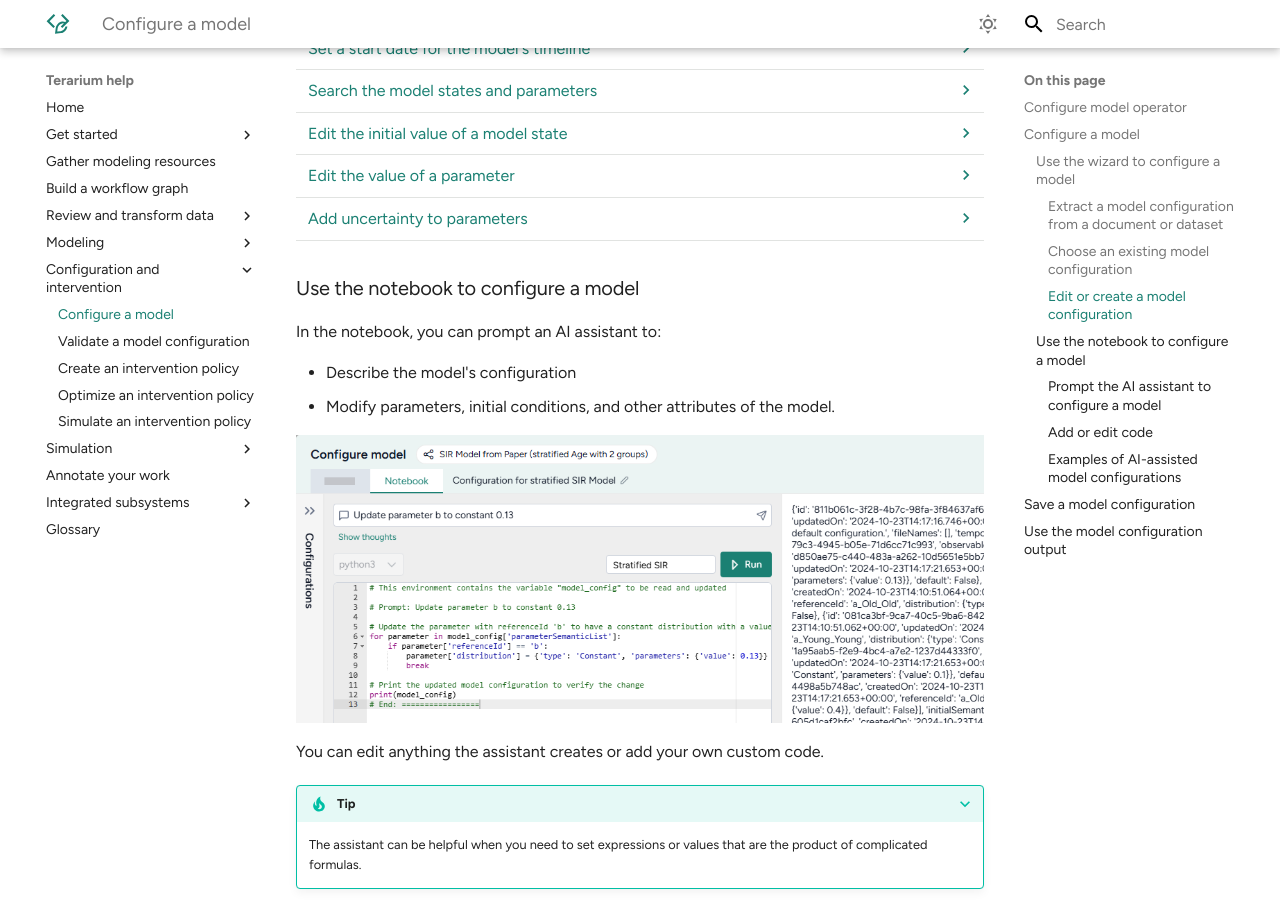
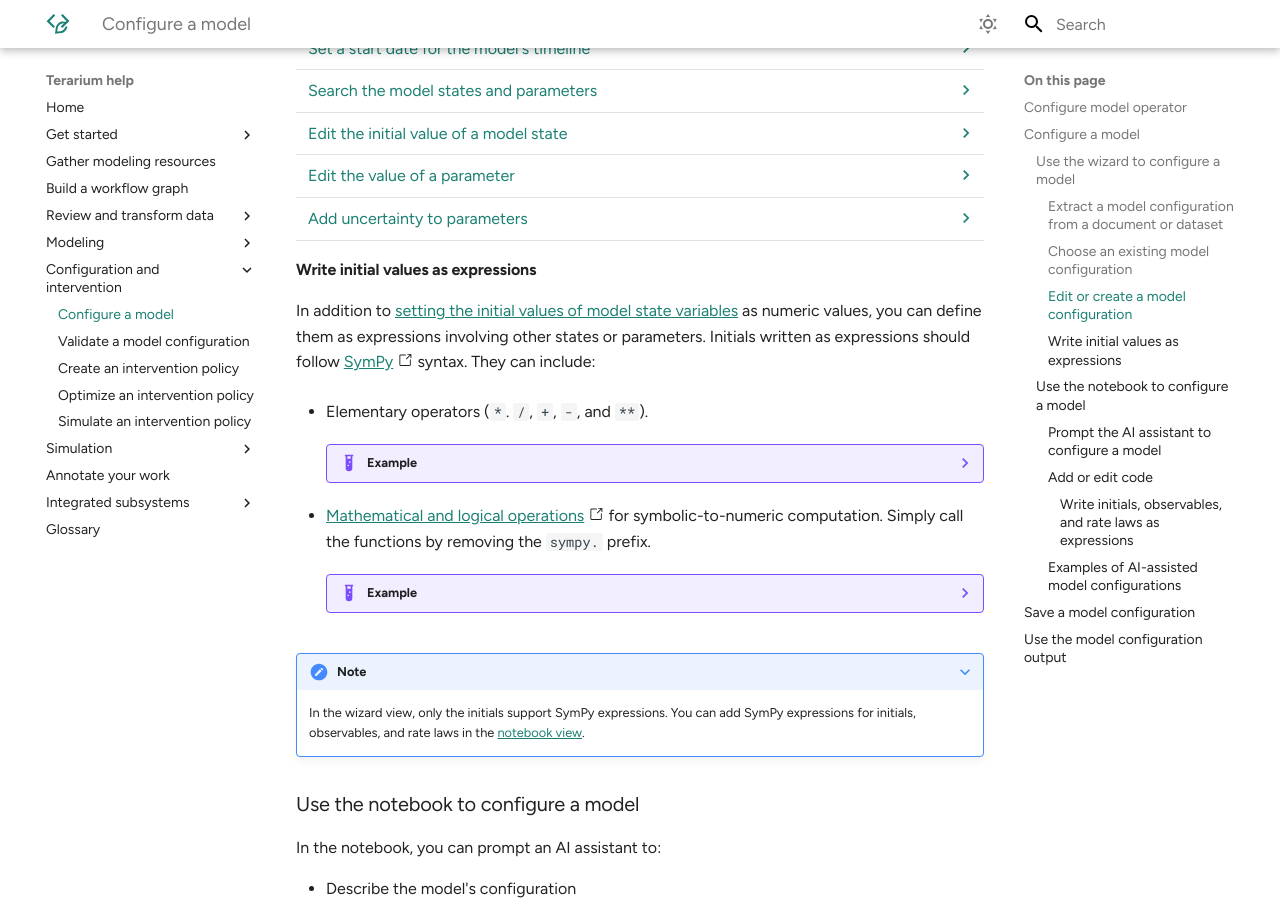
Before and after one commit to DARPA-ASKEM/terarium-docs, an MkDocs documentation site: the page built from docs/config-and-intervention/configure-model.md, in a window 1280 px wide and 900 px high, scrolled down 3645 px. Built offline with MkDocs 1.6.1 and Material for MkDocs 9.7.7, drawn with Linux system fonts in a browser that asks for light colours; plug-ins that fetch from the network failed and are left out; some of the changed text lies outside the part shown.

Commit message:
#65 Add info on supported Sympy functions

````diff
--- a/docs/config-and-intervention/configure-model.md
+++ b/docs/config-and-intervention/configure-model.md
@@ -132,7 +132,8 @@ When you edit or create a model configuration, you can set a start date for its
 
 ??? list "Edit the initial value of a model state"
 
-    You can edit the initial values of model state variables either as numeric values or as expressions involving other states or parameters. Initials written as expressions must follow [SymPy](https://docs.sympy.org/latest/tutorials/intro-tutorial/basic_operations.html) :octicons-link-external-24:{ alt="External link" title="External link" } syntax.
+    <span id="edit-initial"></span>
+    You can edit the initial values of model state variables either as numeric values or as [expressions](#write-initial-values-as-expressions) involving other states or parameters.
 
     1. If your state variable is stratified, click <span class="sr-only" id="expand-icon-label">Expand</span> :fontawesome-solid-greater-than:{ title="Expand" aria-labelledby="expand-icon-label" } to show the stratified states.
 
@@ -174,6 +175,30 @@ When you edit or create a model configuration, you can set a start date for its
         ???+ note
 
             You cannot apply uncertainty to parameters that are already uniform distributions.
+
+#### Write initial values as expressions
+
+In addition to [setting the initial values of model state variables](#edit-initial) as numeric values, you can define them as expressions involving other states or parameters. Initials written as expressions should follow [SymPy](https://docs.sympy.org/latest/tutorials/intro-tutorial/basic_operations.html) :octicons-link-external-24:{ alt="External link" title="External link" } syntax. They can include:
+
+- Elementary operators (`*`. `/`, `+`, `-`, and `**`).
+
+    ??? example
+
+        ```python
+        (S + I + R) ** (1/2)
+        ```
+
+- [Mathematical and logical operations](https://github.com/patrick-kidger/sympytorch/blob/0670a3bbdfc0b77fa1ecc1367f51887eb6c6e3e9/sympytorch/sympy_module.py#L45) :octicons-link-external-24:{ alt="External link" title="External link" } for symbolic-to-numeric computation. Simply call the functions by removing the `sympy.` prefix.
+
+    ??? example
+
+        ```python
+        log(Pi + 1e-9, 10) * exp(-t) + Max(-10, Pi * t)
+        ```
+
+???+ note
+
+    In the wizard view, only the initials support SymPy expressions. You can add SymPy expressions for initials, observables, and rate laws in the [notebook view](#write-initials-observables-and-rate-laws-as-expressions).
 
 ### Use the notebook to configure a model
 
@@ -231,6 +256,36 @@ At any time, you can edit the code generated by the AI assistant or enter your o
     1. Directly edit the python code.
     2. Click :material-play-outline:{ aria-hidden="true"} **Run**.
 
+##### Write initials, observables, and rate laws as expressions
+
+In addition to setting initials, observables, and rate laws as numeric values, you can define them as expressions involving other states or parameters. Expressions should follow [SymPy](https://docs.sympy.org/latest/tutorials/intro-tutorial/basic_operations.html) :octicons-link-external-24:{ alt="External link" title="External link" } syntax. They can include:
+
+- Elementary operators (`*`. `/`, `+`, `-`, and `**`).
+
+    ??? example
+
+        ```python
+        (S + I + R) ** (1/2)
+        ```
+
+- [Mathematical and logical operations](https://github.com/patrick-kidger/sympytorch/blob/0670a3bbdfc0b77fa1ecc1367f51887eb6c6e3e9/sympytorch/sympy_module.py#L45) :octicons-link-external-24:{ alt="External link" title="External link" } for symbolic-to-numeric computation.
+
+    ??? example
+
+        ```python
+        log(Pi + 1e-9, 10) * exp(-t) + Max(-10, Pi * t)
+
+??? example
+
+    ```{ .python .wrap }
+    t = sympy.Symbol('t')
+    EV_i_t_raw, EV_min, EV_max = sympy.Symbol('EV_i_t_raw EV_min EV_max')
+
+    model.observables['NewObs'] = Observable(
+        name = 'NewObs',
+        expression = SympyExprStr((sympy.log(EV_i_t_raw * 1e9, 10) - sympy.log(EV_min * 1e9, 10) / (sympy.log(EV_i_t_raw * 1e9, 10) - sympy.log(EV_max * 1e9, 10))))
+    ```
+
 #### Examples of AI-assisted model configurations
 
 The following examples show how to prompt the Configure model AI assistant to make commonly used configurations.
````
Also changed, not shown: docs/modeling/edit-model.md (+30 -0 lines).
